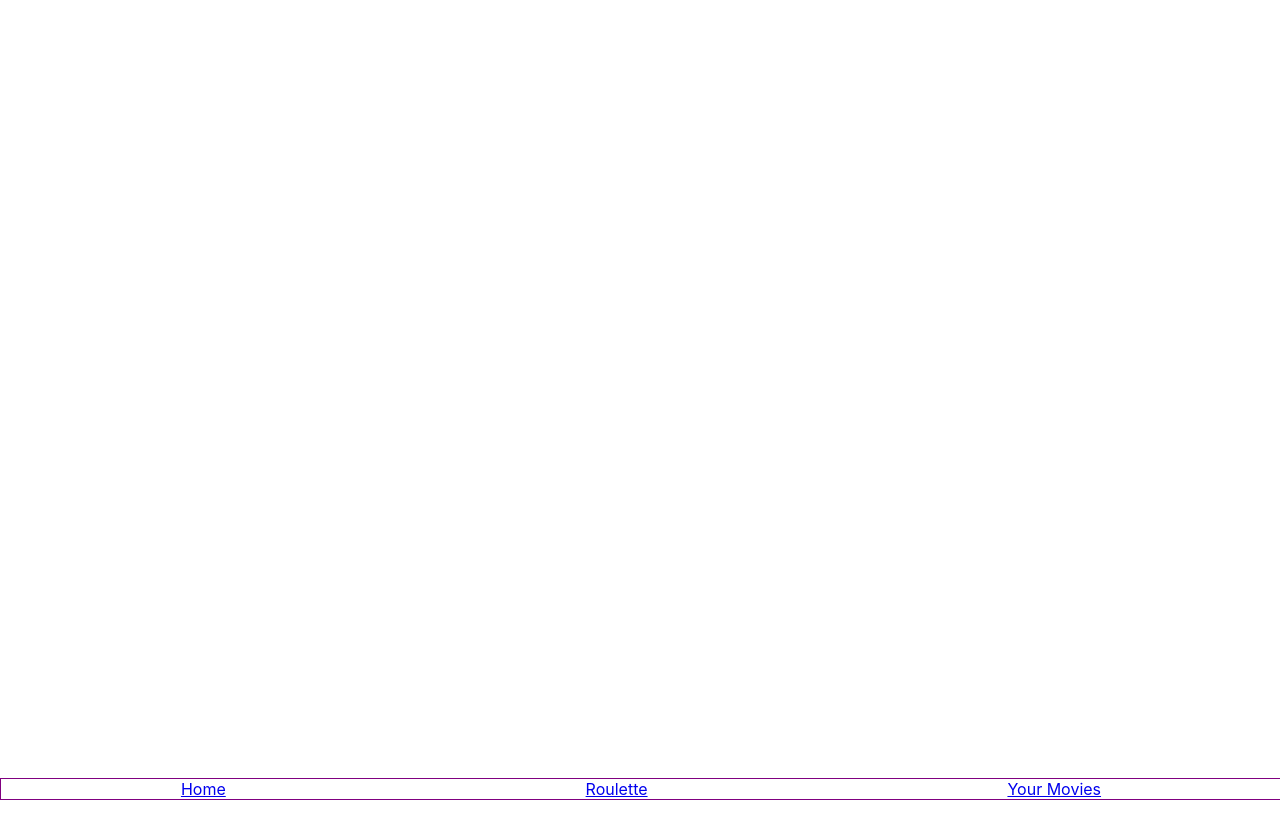
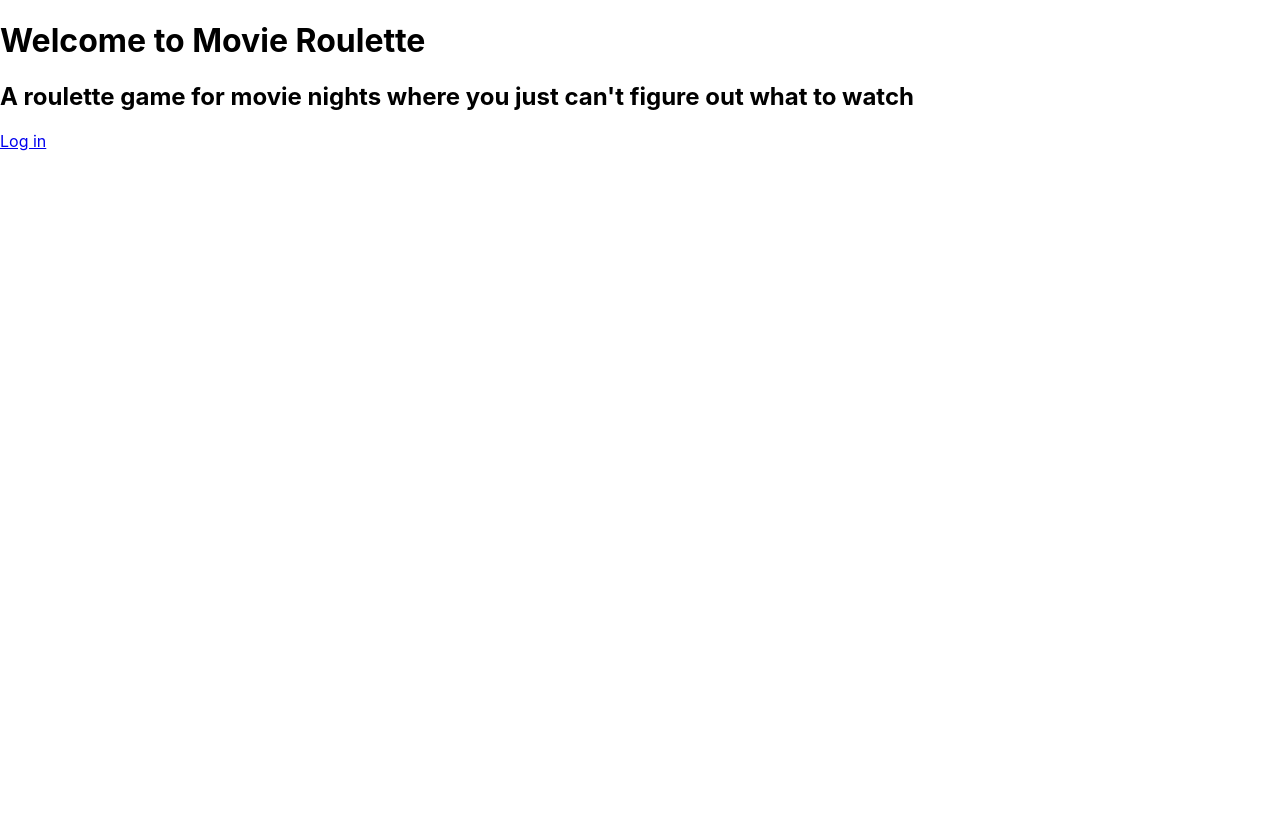
Before and after one commit to Farahgus10/Movie-Roulette-client, a React (Create React App) app: page / in a window 1280 px wide. Before the commit the page ends 800 px from the top, so only its background shows below. Built offline with nearby package versions, Linux system fonts and the light colour scheme.

Commit message:
little link fixes, added landing page

```diff
--- a/src/App.js
+++ b/src/App.js
@@ -2,7 +2,7 @@ import React, {Component} from 'react';
 import { Route, Switch, withRouter } from 'react-router-dom';
 import Nav from './Components/NavComponent/nav'
 import RegistrationRoute from './Routes/RegistrationRoute/registration'
-import LoginRoute from './Routes/LoginRoute/loginRoute'
+import LoginRoute from './Routes/PublicRoute/LoginRoute/loginRoute'
 import MoviePreference from './Components/MovieQuiz-Component/moviePreference'
 import MovieRoulette from './Components/MovieRoulette-Component/movieRoulette'
 import YourMovies from './Components/ProfileComponent/yourMovies'
@@ -12,16 +12,13 @@ import ProfileService from './Services/Profile-Service'
 import Footer from './Components/FooterComponent/footer'
 import MovieService from './Services/Movie-Service'
 import PrivateRoute from './Routes/PrivateRoute/Private-route'
+import LandingPageRoute from './Routes/PublicRoute/LandingPageRoute/landingPageRoute'
 import './App.css'
 
 class App extends React.Component {
 state = {
 
 }
-
-// componentDidMount() {
-
-// }
 
 render() {
   let loginComponent;
@@ -34,7 +31,7 @@ render() {
       <Nav />
       {/* <LoginForm/> */}
       <Switch>
-
+        <Route exact path='/' component={LandingPageRoute}/>
         <Route exact path='/login' component={LoginRoute} />
         <Route path='/signup' component={RegistrationRoute} />
         <Route path='/genre-select' component={MoviePreference} />
--- a/src/Components/FooterComponent/footer.js
+++ b/src/Components/FooterComponent/footer.js
@@ -1,13 +1,26 @@
 import React from 'react';
 import { Link } from 'react-router-dom'
+import TokenService from '../../Services/Token-service'
 import './footer.css';
 
 export default function Footer() {
-    return(
-        <div className='footer'>
+
+    function renderFooter() {
+        return (
+            <div className='footer'>
             <Link to='/'>Home</Link>
             <Link to='/movie-roulette'>Roulette</Link>
             <Link to="/your-movies">Your Movies</Link>
         </div>
+        )
+    }
+
+    return(
+        <div>
+            {TokenService.getAuthToken()
+                ? renderFooter()
+                : " "
+            }
+        </div>
     )
 }
--- a/src/Components/MovieRoulette-Component/movieRoulette.js
+++ b/src/Components/MovieRoulette-Component/movieRoulette.js
@@ -32,14 +32,17 @@ class MovieRoulette extends React.Component {
            MovieService.getMyMovies(),
            MovieService.getAllMovies()
        ]).then(([arr1, arr2]) => {
-           console.log(this.state.currentProfileInfo)
-          // let myGenres = this.state.currentProfileInfo.map(info => info.genre_like.map(genre => genre.value));
-          // console.log(myGenres)
+          let myGenres = JSON.parse(this.state.currentProfileInfo.map(info => info.genre_like)).map(genre => genre.value);
            let myMovieIds = [];
            arr1.map(movie => {
                myMovieIds.push(movie.id);
            })
+           console.log(myMovieIds)
+           console.log(arr2)
            let filteredMovies = arr2.results.filter(val => !myMovieIds.includes(val.id))
+        //    let filteredGenres = filteredMovies.filter(genre => !myGenres.includes(val.map(id => )))
+        console.log(filteredMovies)
+           console.log(filteredMovies.map(genre => genre.genre_ids))
 
            this.setState({
                 filteredMovieList: filteredMovies,
--- a/src/Components/ProfileComponent/movieProfile.js
+++ b/src/Components/ProfileComponent/movieProfile.js
@@ -10,7 +10,7 @@ class MovieProfile extends React.Component {
         profile_name: '',
     }
 
-    componentDidMount() {
+    async componentDidMount() {
         ProfileService.getCurrentUserProfile()
             .then(profile => {
                 if(profile[0].genre_like !== 'none') {
@@ -26,15 +26,15 @@ class MovieProfile extends React.Component {
     }
 
     renderMovieGenres = () => {
-        return this.state.genres.map(name =>
+        return (this.state.genres.length === 0) ? "You haven't selected any genres that you like. " : this.state.genres.map(name =>
             <div>
                 <p>{name.name}</p>
             </div>
             )
+
     }
 
     render() {
-        console.log(this.state.genres)
         return(
         <div className="profile">
             <MovieProfileNav path={this.props.location}/>
--- a/src/Components/Signup-Component/signupForm.js
+++ b/src/Components/Signup-Component/signupForm.js
@@ -44,7 +44,7 @@ class signupForm extends React.Component {
               {/* <button type="submit" value="signup" id="signup-submit">Sign up!</button> */}
               <button type='submit' className="sign-up-button btn">Sign Up!</button>
 
-              <Link to="/">Already have an account? Click here to login.</Link>
+              <Link to="/login">Already have an account? Click here to login.</Link>
           </form>
 
 
--- a/src/Routes/MovieSurveyRoute/movieSurveyRoute.js
+++ b/src/Routes/MovieSurveyRoute/movieSurveyRoute.js
@@ -12,7 +12,8 @@ export default class MovieSurveyRoute extends React.Component{
     handleSubmitSucces = () => {
         const { location, history } = this.props
         const destination = (location.state || {}).from || '/movie-profile'
-        history.push(destination)
+        setTimeout(function(){ history.push(destination) }, 500);
+
     }
 
     render() {
--- /dev/null
+++ b/src/Routes/PublicRoute/LandingPageRoute/landingPageRoute.js
@@ -0,0 +1,21 @@
+import React from 'react'
+import {Link} from 'react-router-dom'
+
+class LandingPage extends React.Component {
+    render() {
+        return(
+            <div className="landing_main">
+                <div className="landing_intro">
+                    <h1>Welcome to Movie Roulette</h1>
+                    <h2>A roulette game for movie nights where you just can't figure out what to watch</h2>
+                </div>
+                <div>
+                    <Link to='/login'>Log in</Link>
+                </div>
+
+            </div>
+        )
+    }
+}
+
+export default LandingPage;
--- a/src/Routes/LoginRoute/loginRoute.js
+++ b/src/Routes/PublicRoute/LoginRoute/loginRoute.js
@@ -1,5 +1,5 @@
 import React from 'react'
-import LoginForm from '../../Components/Login-Component/loginForm'
+import LoginForm from '../../../Components/Login-Component/loginForm'
 
 export default class LoginRoute extends React.Component {
     static defaultProps = {
```
Also changed, not shown: 1 other file (tests, documents, lock files or other folders).
